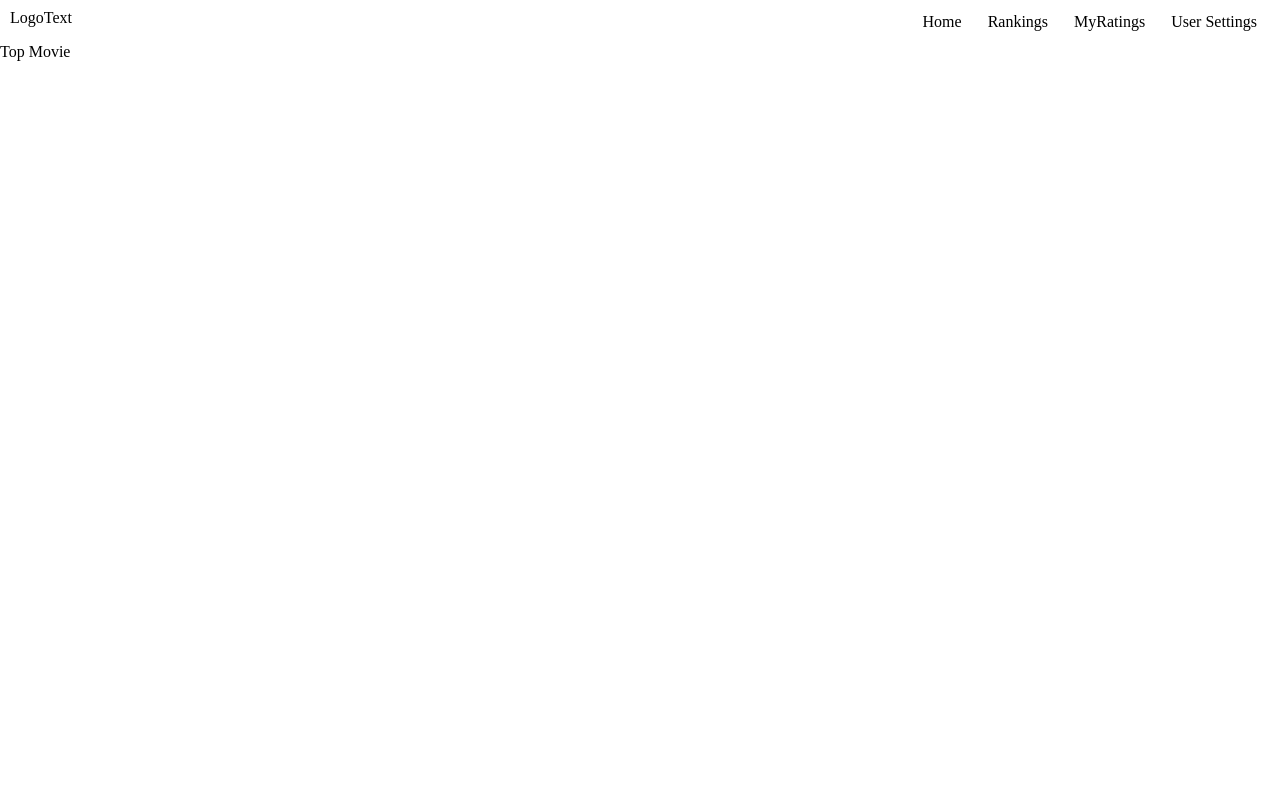
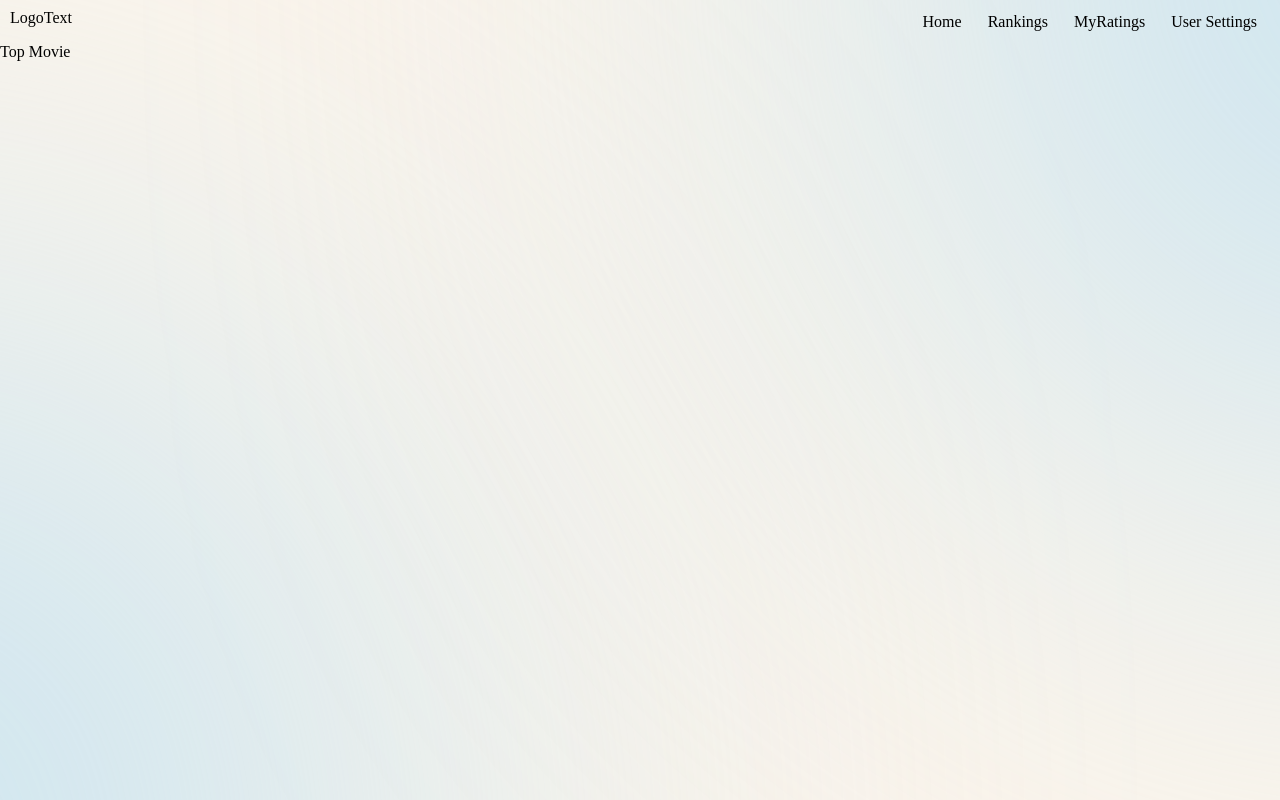
Before and after one commit to philteigne/marvel_rating, a React (Create React App) app in the folder frontend/: page / in a window 1280 px wide. Built offline with nearby package versions, Linux system fonts and the light colour scheme; no server answers.

Commit message:
styled background shapes

```diff
--- a/frontend/src/App.css
+++ b/frontend/src/App.css
@@ -46,3 +46,49 @@ table {
 	border-collapse: collapse;
 	border-spacing: 0;
 }
+
+/*-----------------*/
+
+.App {
+	min-height: 100vh;
+	max-height: 100vh;
+	overflow: hidden;
+	position: relative;
+}
+
+.background {
+	width: 100%;
+	height: 100%;
+	background-color: #FFF6EB;
+	display: inline-block;
+	position: absolute;
+	z-index: -1;
+}
+
+.dot {
+	height: 1069.3px;
+  width: 1069.3px;
+  background-color: #BBDFF2;
+  border-radius: 50%;
+  display: inline-block;
+
+	filter: blur(300px);
+
+	position: absolute;
+
+	z-index: -1;
+}
+
+.bottom-left {
+	top: 40%;
+	right: 70%;
+}
+
+.top-right {
+	bottom: 40%;
+	left: 70%;
+}
+
+.content {
+	z-index: 2;
+}
```
